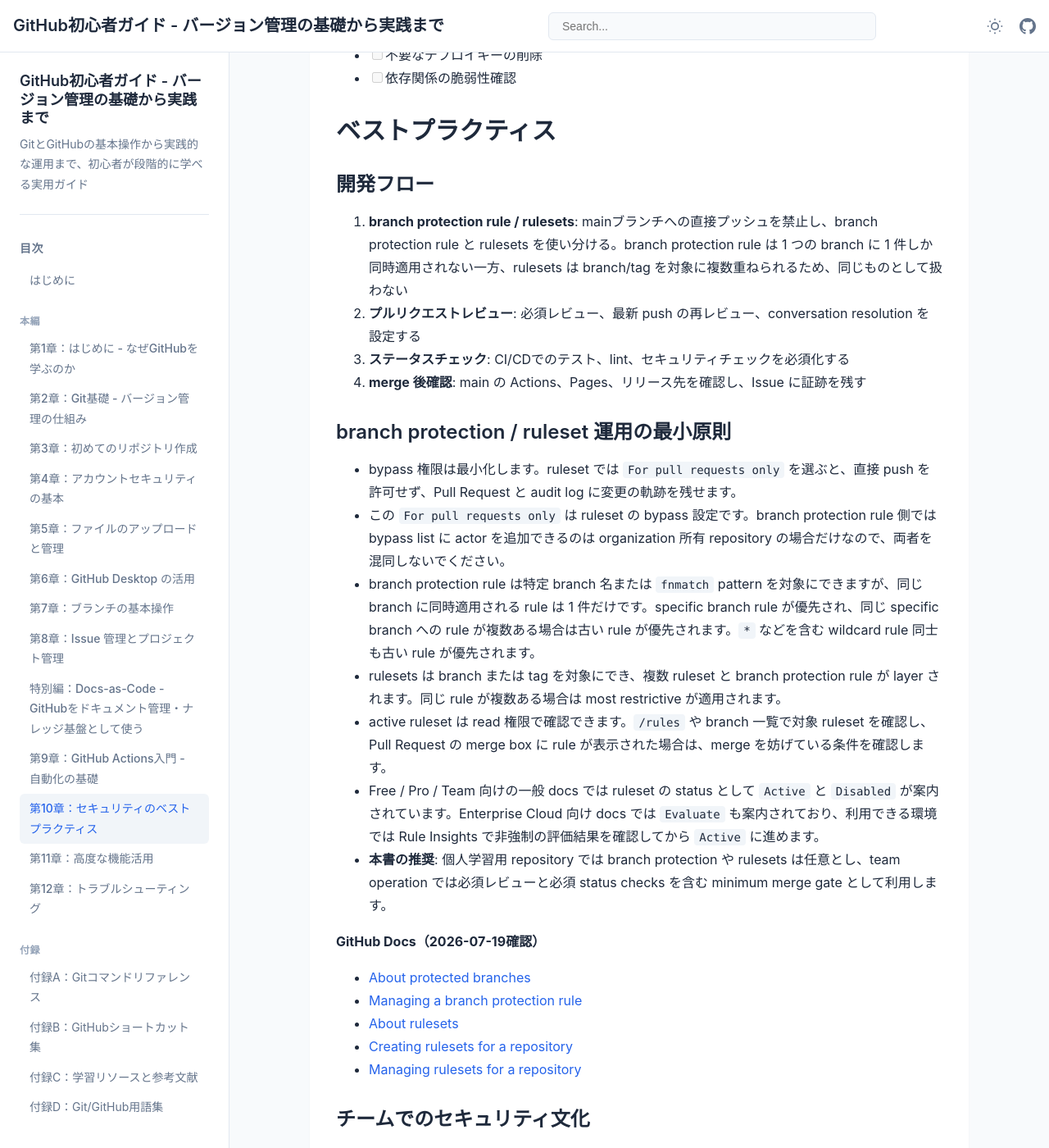
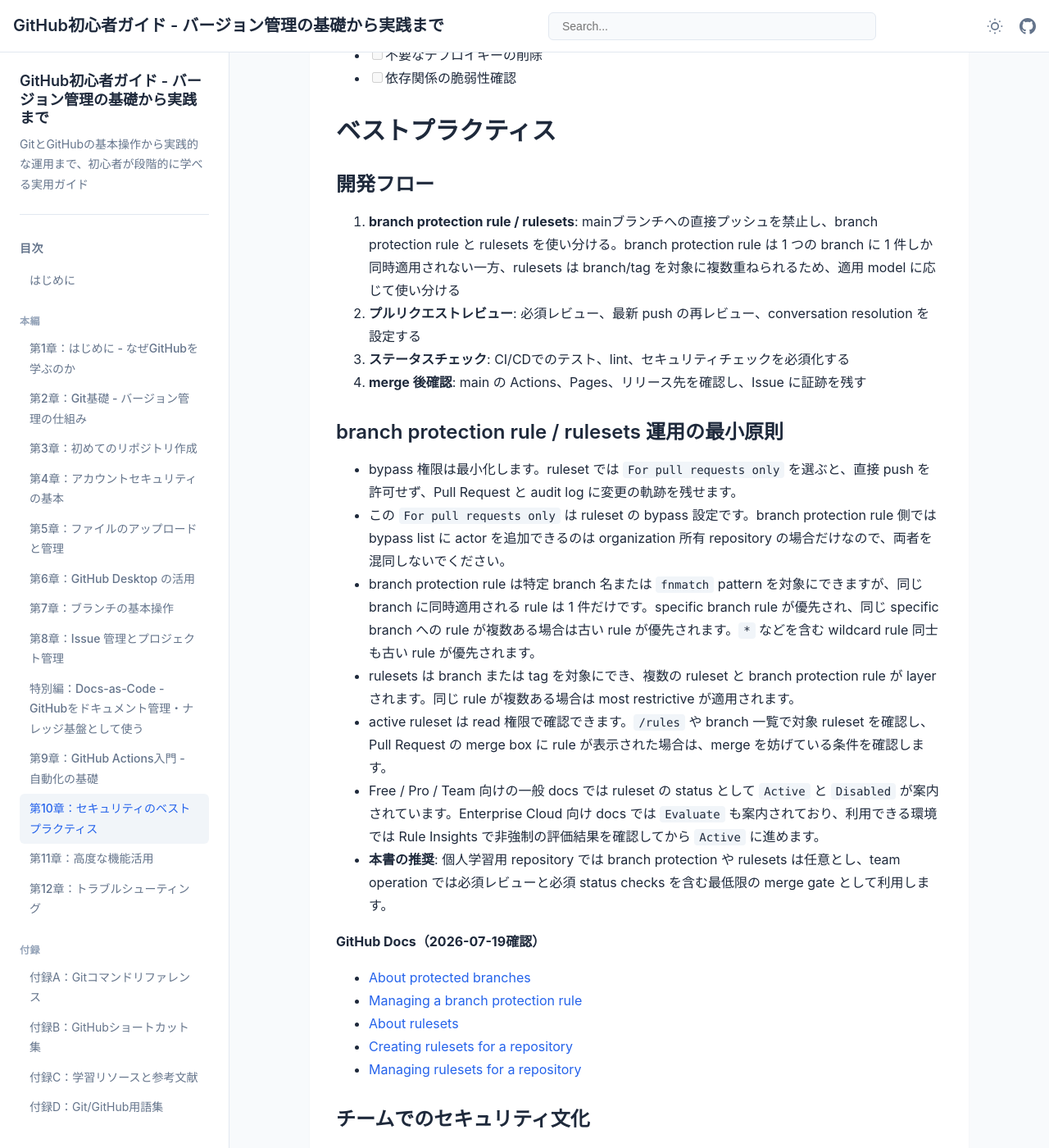
Before and after one commit to itdojp/github-guide-for-beginners-book, a Jekyll site: the page built from docs/chapters/chapter-security-best-practices/index.md, in a window 1280 px wide and 1400 px high, scrolled down 6062 px. Shown: the whole window at 82% size. Built offline with Jekyll 4.4.1, drawn with Linux system fonts in a browser that asks for light colours.

Commit message:
docs: normalize ruleset terminology

```diff
--- a/docs/chapters/chapter-security-best-practices/index.md
+++ b/docs/chapters/chapter-security-best-practices/index.md
@@ -213,20 +213,20 @@ git gc --prune=now --aggressive
 
 ### 開発フロー
 
-1. **branch protection rule / rulesets**: mainブランチへの直接プッシュを禁止し、branch protection rule と rulesets を使い分ける。branch protection rule は 1 つの branch に 1 件しか同時適用されない一方、rulesets は branch/tag を対象に複数重ねられるため、同じものとして扱わない
+1. **branch protection rule / rulesets**: mainブランチへの直接プッシュを禁止し、branch protection rule と rulesets を使い分ける。branch protection rule は 1 つの branch に 1 件しか同時適用されない一方、rulesets は branch/tag を対象に複数重ねられるため、適用 model に応じて使い分ける
 2. **プルリクエストレビュー**: 必須レビュー、最新 push の再レビュー、conversation resolution を設定する
 3. **ステータスチェック**: CI/CDでのテスト、lint、セキュリティチェックを必須化する
 4. **merge 後確認**: main の Actions、Pages、リリース先を確認し、Issue に証跡を残す
 
-### branch protection / ruleset 運用の最小原則
+### branch protection rule / rulesets 運用の最小原則
 
 - bypass 権限は最小化します。ruleset では `For pull requests only` を選ぶと、直接 push を許可せず、Pull Request と audit log に変更の軌跡を残せます。
 - この `For pull requests only` は ruleset の bypass 設定です。branch protection rule 側では bypass list に actor を追加できるのは organization 所有 repository の場合だけなので、両者を混同しないでください。
 - branch protection rule は特定 branch 名または `fnmatch` pattern を対象にできますが、同じ branch に同時適用される rule は 1 件だけです。specific branch rule が優先され、同じ specific branch への rule が複数ある場合は古い rule が優先されます。`*` などを含む wildcard rule 同士も古い rule が優先されます。
-- rulesets は branch または tag を対象にでき、複数 ruleset と branch protection rule が layer されます。同じ rule が複数ある場合は most restrictive が適用されます。
+- rulesets は branch または tag を対象にでき、複数の ruleset と branch protection rule が layer されます。同じ rule が複数ある場合は most restrictive が適用されます。
 - active ruleset は read 権限で確認できます。`/rules` や branch 一覧で対象 ruleset を確認し、Pull Request の merge box に rule が表示された場合は、merge を妨げている条件を確認します。
 - Free / Pro / Team 向けの一般 docs では ruleset の status として `Active` と `Disabled` が案内されています。Enterprise Cloud 向け docs では `Evaluate` も案内されており、利用できる環境では Rule Insights で非強制の評価結果を確認してから `Active` に進めます。
-- **本書の推奨**: 個人学習用 repository では branch protection や rulesets は任意とし、team operation では必須レビューと必須 status checks を含む minimum merge gate として利用します。
+- **本書の推奨**: 個人学習用 repository では branch protection や rulesets は任意とし、team operation では必須レビューと必須 status checks を含む最低限の merge gate として利用します。
 
 **GitHub Docs（2026-07-19確認）**
 - [About protected branches](https://docs.github.com/en/repositories/configuring-branches-and-merges-in-your-repository/managing-protected-branches/about-protected-branches)
```
Also changed, not shown: manuscript/chapter-security-best-practices/index.md (+4 -4 lines).
